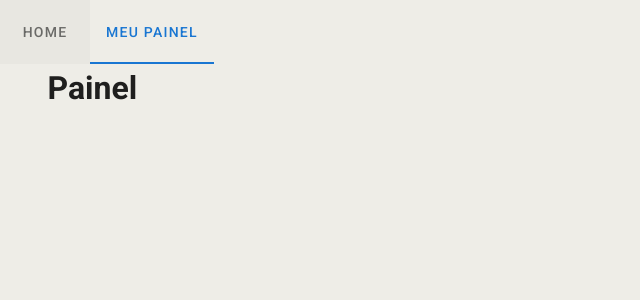
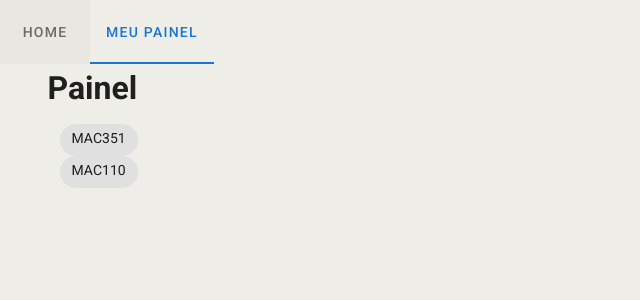
Before and after one commit to Recomendador-de-Disciplinas/Recomendador-de-Disciplinas.github.io, a Vue app in the folder frontend/: page /painel in a window 1280 px wide. Shown: the top 300 px of the page, without its empty margins (0-640 px from the left). Built offline with nearby package versions, Linux system fonts and the light colour scheme.

Commit message:
wip: add board and card components
Signed-off-by: Vinicius Frota <viniciuspxfrota@gmail.com>
Co-authored-by: Thiago Guerrero <tgbalera@hotmail.com>

```diff
--- /dev/null
+++ b/frontend/src/components/Board.vue
@@ -0,0 +1,20 @@
+<template>
+  <v-container>
+    <div v-for="(discipline, index) in disciplines" :key="index">
+      <Card :discipline="discipline"/>
+    </div>
+  </v-container>
+</template>
+
+<script>
+import Card from "@/components/Card.vue"
+
+export default {
+  props: {
+    disciplines: Array
+  },
+  components: {
+    Card
+  }
+}
+</script>
--- /dev/null
+++ b/frontend/src/components/Card.vue
@@ -0,0 +1,21 @@
+
+<template>
+  <v-chip>
+    <v-container>
+      <v-row> {{ discipline }} </v-row>
+    </v-container>
+  </v-chip>
+
+</template>
+<script>
+export default {
+  props: {
+    discipline: String
+  }
+
+}
+</script>
+
+<style>
+
+</style>
--- a/frontend/src/views/Painel.vue
+++ b/frontend/src/views/Painel.vue
@@ -2,13 +2,19 @@
   <v-container>
     <v-row>
       <h1>Painel</h1>
+      <Board :disciplines="disciplines"/>
     </v-row>
   </v-container>
 </template>
 
 <script>
-
+import Board from "@/components/Board.vue"
 export default {
-  name: 'Painel',
+  data: () => ({
+    disciplines: ['MAC351', 'MAC110']
+  }),
+  components: {
+    Board
+  }
 }
 </script>
```
